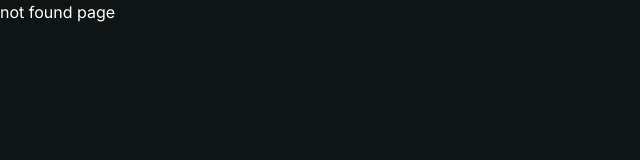
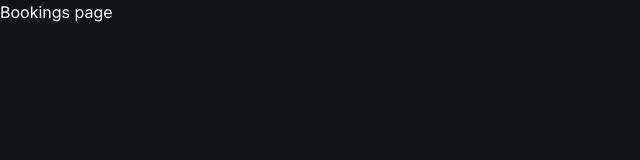
Before and after one commit to quantumrahman/arenova-frontend, a Next.js app: page /dashboard/bookings in a window 1280 px wide. Before the commit this address had no page. Shown: the top 160 px of the page, without its empty margins (0-640 px from the left). Built offline with nearby package versions, Linux system fonts and the light colour scheme.

Commit message:
feat: add bookings page in dashboard layout

```diff
--- /dev/null
+++ b/src/app/(dashboard)/dashboard/bookings/page.js
@@ -0,0 +1,9 @@
+'use client';
+
+export default function BookingsPage() {
+    return (
+        <div className="min-h-screen w-full">
+            <h1>Bookings page</h1>
+        </div>
+    );
+}
```
